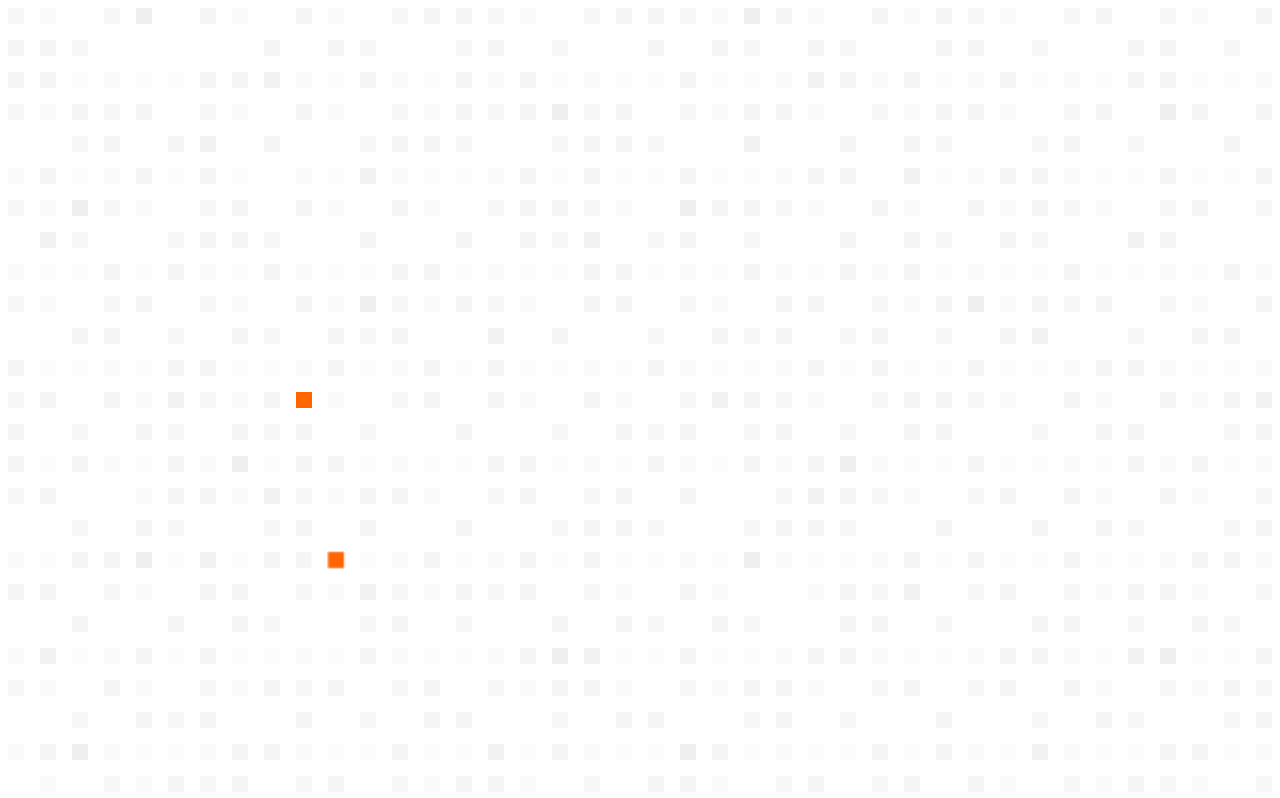
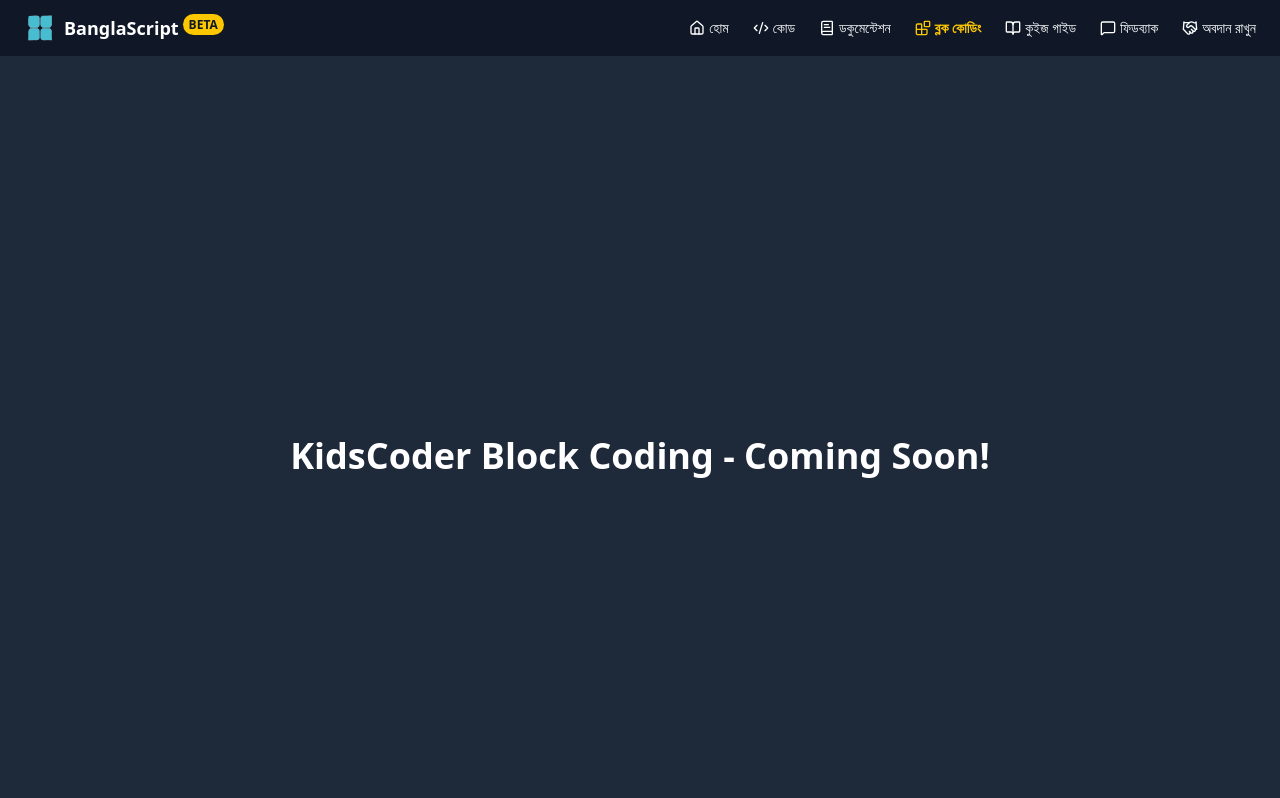
Before and after one commit to robinNcode/banglascript, a React (Vite) app: page /kidscoder/block-coding in a window 1280 px wide. Before the commit this address had no page. Shown: the top 798 px of the page. Built offline with nearby package versions, Linux system fonts and the light colour scheme.

Commit message:
update: Smart UI/UX and Kid'sZone feature.

```diff
--- a/src/components/Navbar.tsx
+++ b/src/components/Navbar.tsx
@@ -8,6 +8,8 @@ import {
   Handshake,
   Menu,
   X,
+  Blocks,
+  BookOpen,
 } from 'lucide-react';
 
 // images
@@ -17,6 +19,8 @@ const navItems = [
   { name: 'হোম', path: '/', icon: Home },
   { name: 'কোড', path: '/editor', icon: Code2 },
   { name: 'ডকুমেন্টেশন', path: '/docs', icon: BookText },
+  { name: 'ব্লক কোডিং', path: '/kidscoder/block-coding', icon: Blocks },
+  { name: 'কুইজ গাইড', path: '/kidscoder/quiz-guide', icon: BookOpen },
   { name: 'ফিডব্যাক', path: '/feedback', icon: MessageSquare },
   {
     name: 'অবদান রাখুন',
--- /dev/null
+++ b/src/pages/KidsCoderBlockCoding.tsx
@@ -0,0 +1,18 @@
+import React from 'react';
+import Navbar from "../components/Navbar.tsx";
+
+const KidsCoderBlockCoding: React.FC = () => {
+  return (
+    <>
+      <Navbar/>
+
+      <main className="main-content">
+        <div className="flex items-center justify-center min-h-screen bg-gray-800 text-white">
+          <h1 className="text-4xl font-bold">KidsCoder Block Coding - Coming Soon!</h1>
+        </div>
+      </main>
+    </>
+  );
+};
+
+export default KidsCoderBlockCoding;
--- /dev/null
+++ b/src/pages/KidsCoderQuizGuide.tsx
@@ -0,0 +1,18 @@
+import React from 'react';
+import Navbar from "../components/Navbar.tsx";
+
+const KidsCoderQuizGuide: React.FC = () => {
+  return (
+    <>
+      <Navbar/>
+
+      <main className="main-content">
+        <div className="flex items-center justify-center min-h-screen bg-gray-800 text-white">
+          <h1 className="text-4xl font-bold">KidsCoder Quiz Guide - Coming Soon!</h1>
+        </div>
+      </main>
+    </>
+  );
+};
+
+export default KidsCoderQuizGuide;
--- a/src/router/AppRouter.tsx
+++ b/src/router/AppRouter.tsx
@@ -3,6 +3,8 @@ import Home from '../pages/Home';
 import Docs from '../pages/Docs';
 import Editor from '../pages/Editor';
 import Feedback from "../pages/Feedback.tsx";
+import KidsCoderBlockCoding from '../pages/KidsCoderBlockCoding';
+import KidsCoderQuizGuide from '../pages/KidsCoderQuizGuide';
 
 export default function AppRouter() {
   return (
@@ -11,6 +13,8 @@ export default function AppRouter() {
         <Route path="/" element={<Home />} />
         <Route path="/editor" element={<Editor />} />
         <Route path="/docs" element={<Docs />} />
+        <Route path="/kidscoder/block-coding" element={<KidsCoderBlockCoding />} />
+        <Route path="/kidscoder/quiz-guide" element={<KidsCoderQuizGuide />} />
         <Route path="/feedback" element={<Feedback />} />
       </Routes>
     </BrowserRouter>
```
Also changed, not shown: src/components/editor/Toolbar.tsx (+21 -1 lines).
